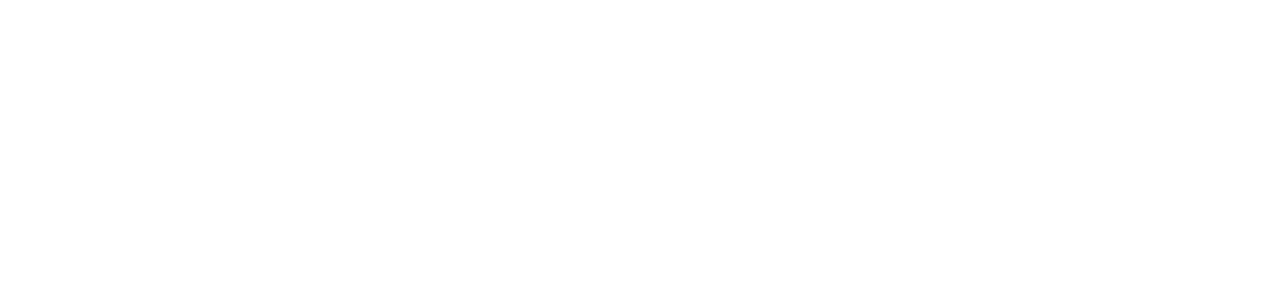
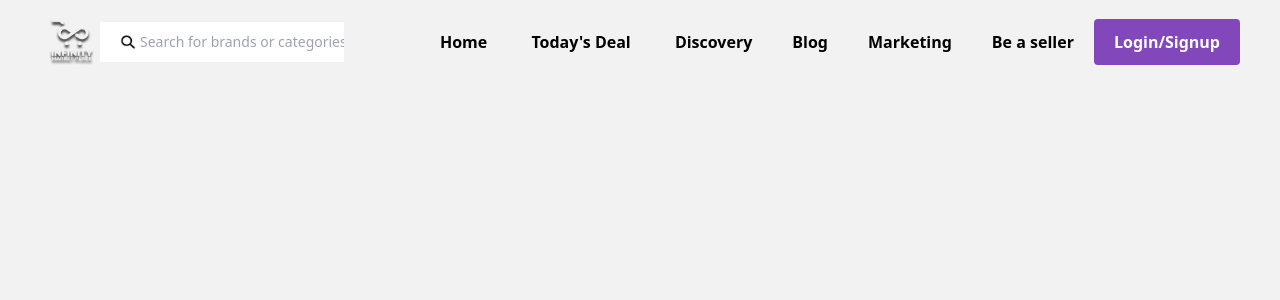
Before and after one commit to O-GDev/InfinityProductMarket, a React (Vite) app: page /producthome in a window 1280 px wide. Shown: the top 300 px of the page. Built offline with nearby package versions, Linux system fonts and the light colour scheme.

Commit message:
first commit

```diff
--- a/src/component/navmenu.jsx
+++ b/src/component/navmenu.jsx
@@ -5,12 +5,12 @@
   return (
     <><div>
       <nav>
-        <div className='flex px-10 my-5' style={{ justifyContent: 'space-between' }}>
+        <div className='flex px-10 py-3' style={{ justifyContent: 'space-between' }}>
           <div className='flex flex-row'>
             <img src='/assets/logo.png' style={{ width: '30px', height: '30px' }} />
             <h3 className="font-primary font-semibold flex flex-row self-center justify-center">INFINITY MARKET PLACE</h3>
           </div>
-          <ul className="inline">
+          <ul className="inline justify-center self-center">
             <li className="inline px-2 font-primary font-semibold"><Link to='/'>Home</Link> </li>
             <li className="inline px-2 font-primary font-semibold"> <Link to='/services'>Services</Link> </li>
             <li className="inline px-2 font-primary font-semibold">About</li>
--- a/src/screens/choosesociety.jsx
+++ b/src/screens/choosesociety.jsx
@@ -21,7 +21,7 @@
           <img src='/assets/IMG_9517.JPG' className='rounded-xl' style={{height:'400px'}}  />
           <div className='flex flex-col justify-center self-center pt-16'>
             <p className='pt-16 px-3 text-center text-xl'>Check out our product showcase, where we bring you the latest and greatest products in a laid-back and informative way!</p>
-            <Link to='producthome' className='flex self-center justify-center'>
+            <Link to='/producthome' className='flex self-center justify-center'>
             <Button><span className='font-bold' style={{backgroundColor:'transparent',padding:'10px',borderColor:'#702EB2',borderWidth:1,color:'#702EB2'}}>Buy/Sell</span></Button>
             </Link>
           </div>
@@ -33,7 +33,7 @@
         </div>
           <div className='flex flex-col justify-self-center self-center pt-20'>
             <p className='pt-16 px-3 text-center text-xl'>Check out our top notch professionals in different fields  of creativity all across the world. </p>
-            <Link to='servicehome' className='flex justify-center self-center'>
+            <Link to='/servicehome' className='flex justify-center self-center'>
             <Button><span className='font-bold ' style={{backgroundColor:'transparent',padding:'10px',borderColor:'#702EB2',borderWidth:1,color:'#702EB2'}}>Let's Deal</span></Button>
             </Link>
             </div>
--- a/src/screens/productplacehome.jsx
+++ b/src/screens/productplacehome.jsx
@@ -1,10 +1,34 @@
-import React from 'react'
+import React, { useState } from 'react'
 import { Button, Uline } from '../lilcomponents/style.styles'
+import { Outlet, Link } from 'react-router-dom'
 
 export default function Productplacehome() {
+  const[isFocused, setIsFocused] = useState('none')
   return (
-    <div className='absolute'>
+    <><div style={{backgroundColor:'#F2F2F2',height:'100vh'}}>
+    <nav>
+      <div className='flex px-10 py-3' style={{ justifyContent: 'space-between' }}>
+        <div className='flex flex-row'>
+          <img src='/assets/2 2 (1).png' style={{ width: '60px', height: '60px' }} />
+          <div className='bg-white flex flex-row justify-center self-center'>
+          <img src='/assets/Search.png' className='w-4 h-4 my-3 ml-5 font-bold'  />
+          <input placeholder='Search for brands or categories' className='text-sm outline-none pl-1 w-52 font-sembold' /></div>
+          </div>
+        <ul className="inline justify-center self-center">
+          <li className="inline px-5 font-primary font-semibold"><Link to='/'>Home</Link> </li>
+          <li className="inline px-5 font-primary font-semibold"> <Link to='/services'>Today's Deal</Link> </li>
+          <li className="inline px-5 font-primary font-semibold">Discovery</li>
+          <li className="inline px-5 font-primary font-semibold">Blog</li>
+          <li className="inline px-5 font-primary font-semibold">Marketing</li>
+          <li className="inline px-5 font-primary font-semibold">Be a seller</li>
+          <li className="inline px-5 font-primary font-semibold p-3 rounded text-white" style={{ backgroundColor: '#8248BB' }}>Login/Signup</li>
 
-    </div>
-  )
+        </ul>
+      </div>
+      {/* <hr style={{height:0.0001}} ></hr> */}
+    </nav>
+  </div>
+  <Outlet />
+  </>
+    )
 }
--- a/src/screens/serviceplacehome.jsx
+++ b/src/screens/serviceplacehome.jsx
@@ -3,8 +3,8 @@
 
 export default function Serviceplacehome() {
   return (
-    <div className='absolute'>
-
+    <div className='absolute flex'>
+    <h1>hgjm,k.</h1>
     </div>
   )
 }
```
Also changed, not shown: public/assets/2 2 (1).png (added), public/assets/Search.png (added).
